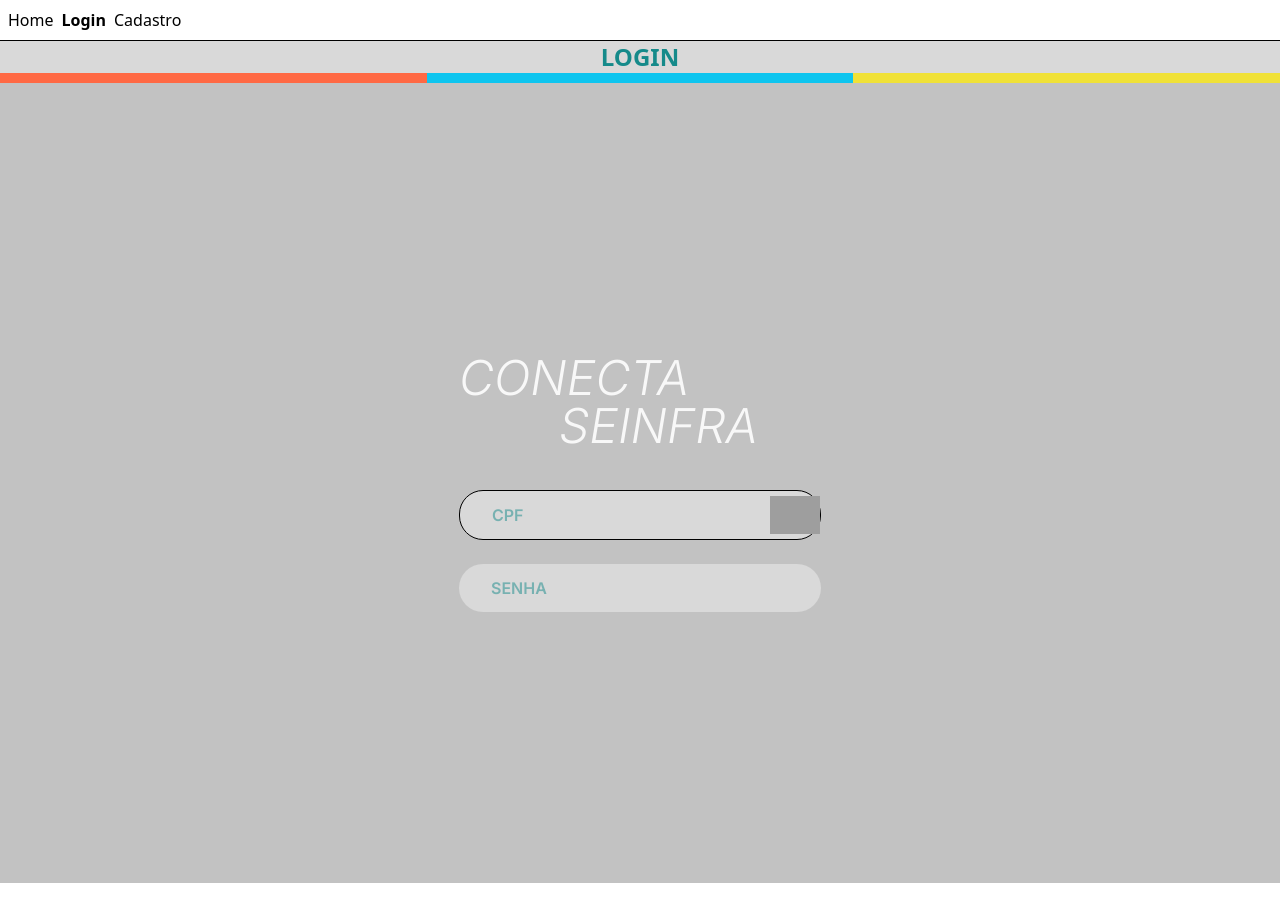
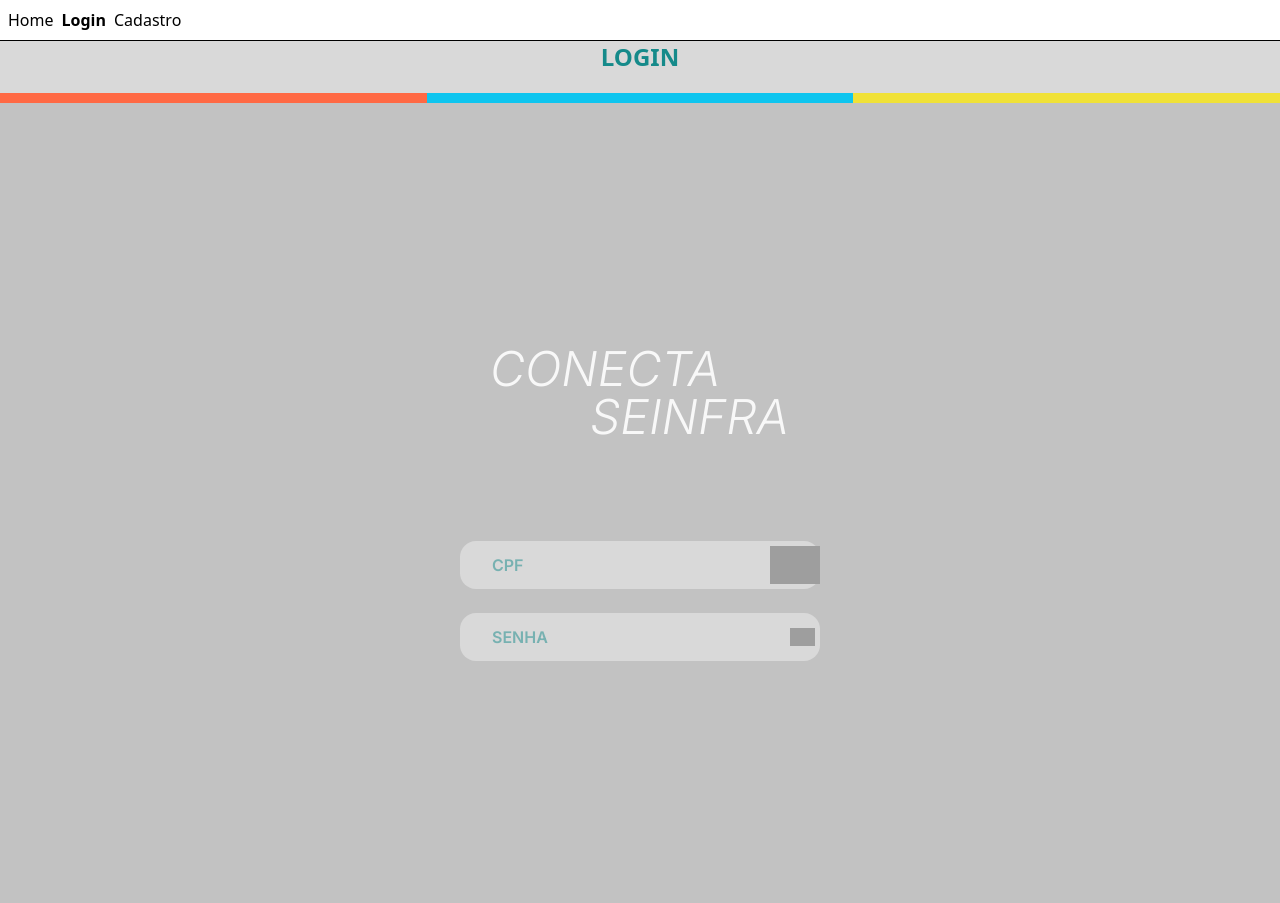
Before and after one commit to IRINEUSABIDO/Conecta_Seinfra, a React (Vite) app: page /login in a window 1280 px wide. Built offline with nearby package versions, Linux system fonts and the light colour scheme; grey boxes are pictures that could not be loaded.

Commit message:
backup antibombas

```diff
--- a/src/routes/login.tsx
+++ b/src/routes/login.tsx
@@ -5,12 +5,13 @@ export const Route = createFileRoute("/login")({
 });
 
 import identify from "/janela da rua/barcelona2015/Conecta_Seinfra/src/assets/icons/identify.png";
+import password_ocult from "/janela da rua/barcelona2015/Conecta_Seinfra/src/assets/icons/senha.png";
 
 function RouteComponent() {
   return (
     <>
-      <header className="bg-light-gray">
-        <h1 className="text-center font-semibold text-2xl text-header-blue ">
+      <header className="bg-light-gray w-screen">
+        <h1 className="text-center font-bold text-2xl text-header-blue mb-[20px]">
           LOGIN
         </h1>
 
@@ -23,35 +24,40 @@ function RouteComponent() {
 
       <main className="h-screen bg-dark-gray flex items-center justify-center">
         <div className="columns-1">
-          <div className="mr-[70px]">
+          <div className="mr-[70px] ml-[30px]">
             <h1 className="text-5xl font-inter font-light text-whitebor">
               <em>CONECTA</em>
             </h1>
           </div>
 
-          <div className="ml-[100px]">
+          <div className="ml-[130px] mb-[100px]">
             <h1 className="text-5xl font-inter font-light text-whitebor mb-[40px]">
               <em>SEINFRA</em>
             </h1>
           </div>
 
-          <div className="rounded-3xl bg-light-gray border-1 flex items-center space-x-3">
+          <div className="rounded-2xl bg-light-gray flex items-center space-x-3">
             <input
               placeholder="CPF"
               type="text"
-              className="px-8 py-3 text-header-blue font-inter font-semibold"
+              className="px-8 py-3 text-header-blue font-inter font-semibold outline-0"
             />
             <img src={identify} alt="identify" className="w-[50px]" />
           </div>
 
           <br />
 
-          <div className="rounded-3xl bg-light-gray">
-              <input
-                placeholder="SENHA"
-                type="passaword"
-                className="px-8 py-3 text-header-blue font-inter font-semibold"
-              />
+          <div className="rounded-2xl bg-light-gray flex items-center space-x-8">
+            <input
+              placeholder="SENHA"
+              type="password"
+              className="px-8 py-3 text-header-blue font-inter font-semibold outline-0"
+            />
+            <img
+              src={password_ocult}
+              alt="passwordOcult"
+              className="w-[25px]"
+            />
           </div>
         </div>
       </main>
```
Also changed, not shown: 1 other file (tests, documents, lock files or other folders).
